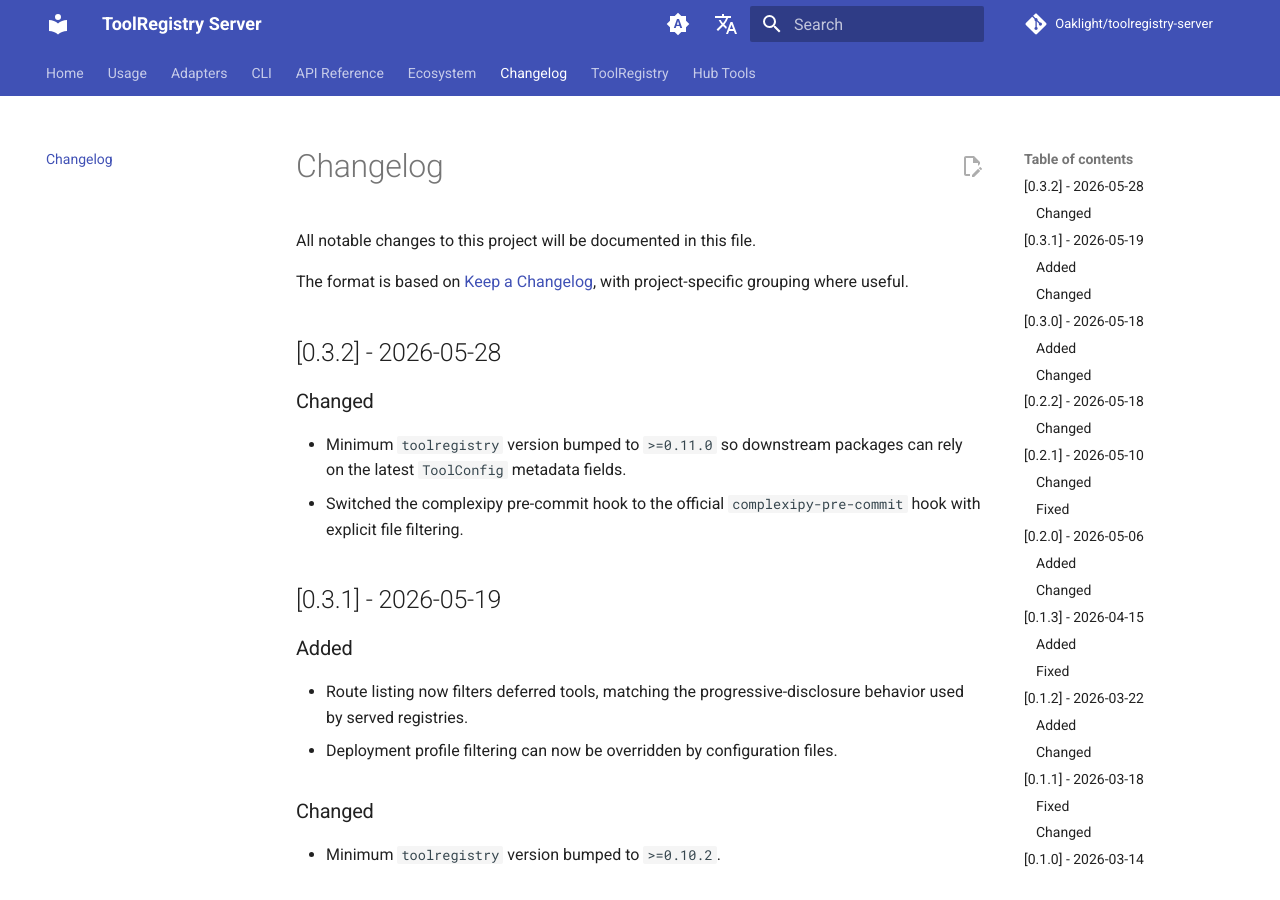
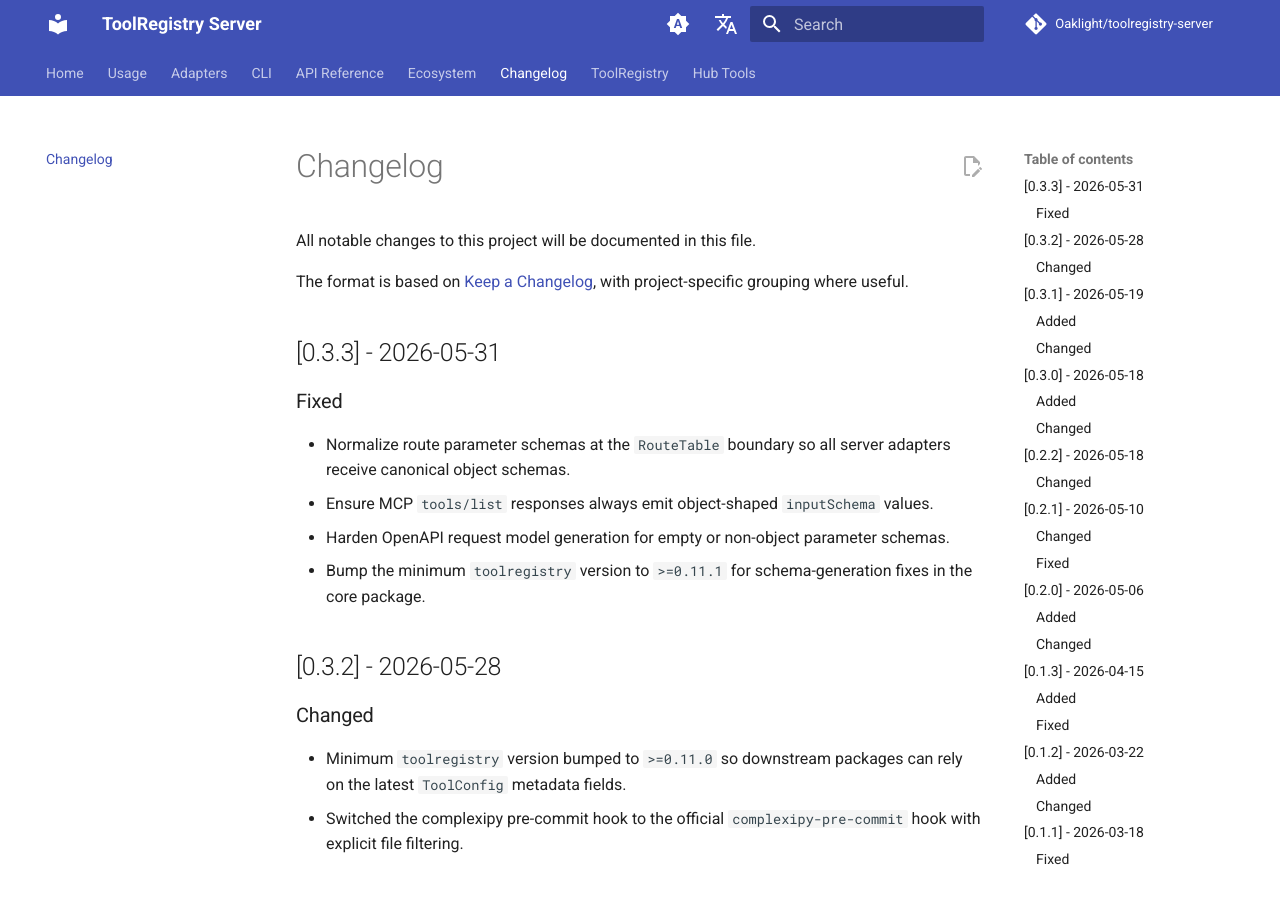
Before and after one commit to Oaklight/toolregistry-server, an MkDocs documentation site: the page built from docs/changelog.md, in a window 1280 px wide and 900 px high. Built offline with MkDocs 1.6.1 and Material for MkDocs 9.7.7, drawn with Linux system fonts in a browser that asks for light colours; comment, search, counter and statistics services are not loaded.

Commit message:
docs: update changelog for v0.3.3

```diff
--- a/docs/changelog.md
+++ b/docs/changelog.md
@@ -3,6 +3,15 @@
 All notable changes to this project will be documented in this file.
 
 The format is based on [Keep a Changelog](https://keepachangelog.com/en/1.1.0/), with project-specific grouping where useful.
+
+## [0.3.3] - 2026-05-31
+
+### Fixed
+
+- Normalize route parameter schemas at the `RouteTable` boundary so all server adapters receive canonical object schemas.
+- Ensure MCP `tools/list` responses always emit object-shaped `inputSchema` values.
+- Harden OpenAPI request model generation for empty or non-object parameter schemas.
+- Bump the minimum `toolregistry` version to `>=0.11.1` for schema-generation fixes in the core package.
 
 ## [0.3.2] - 2026-05-28
 
```
